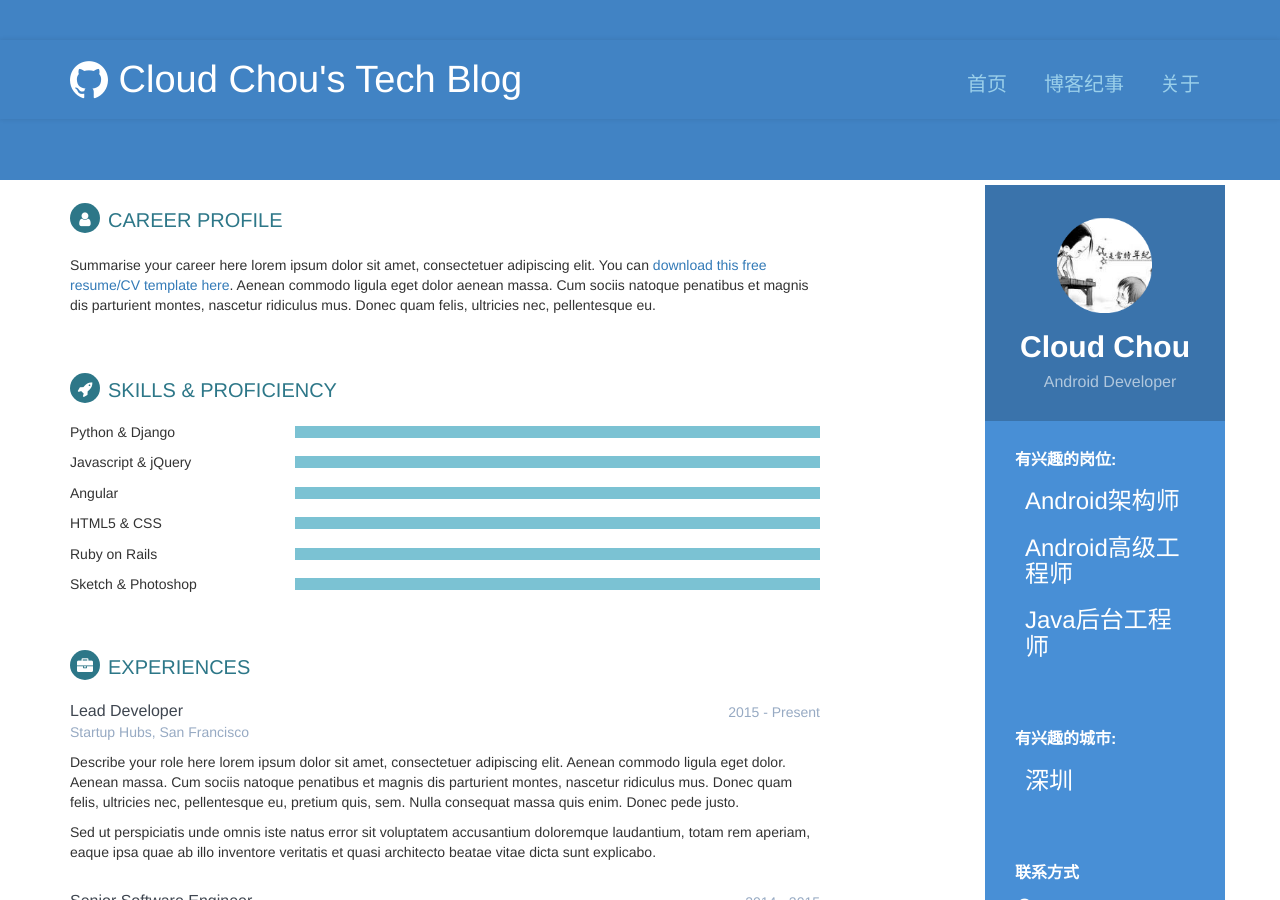
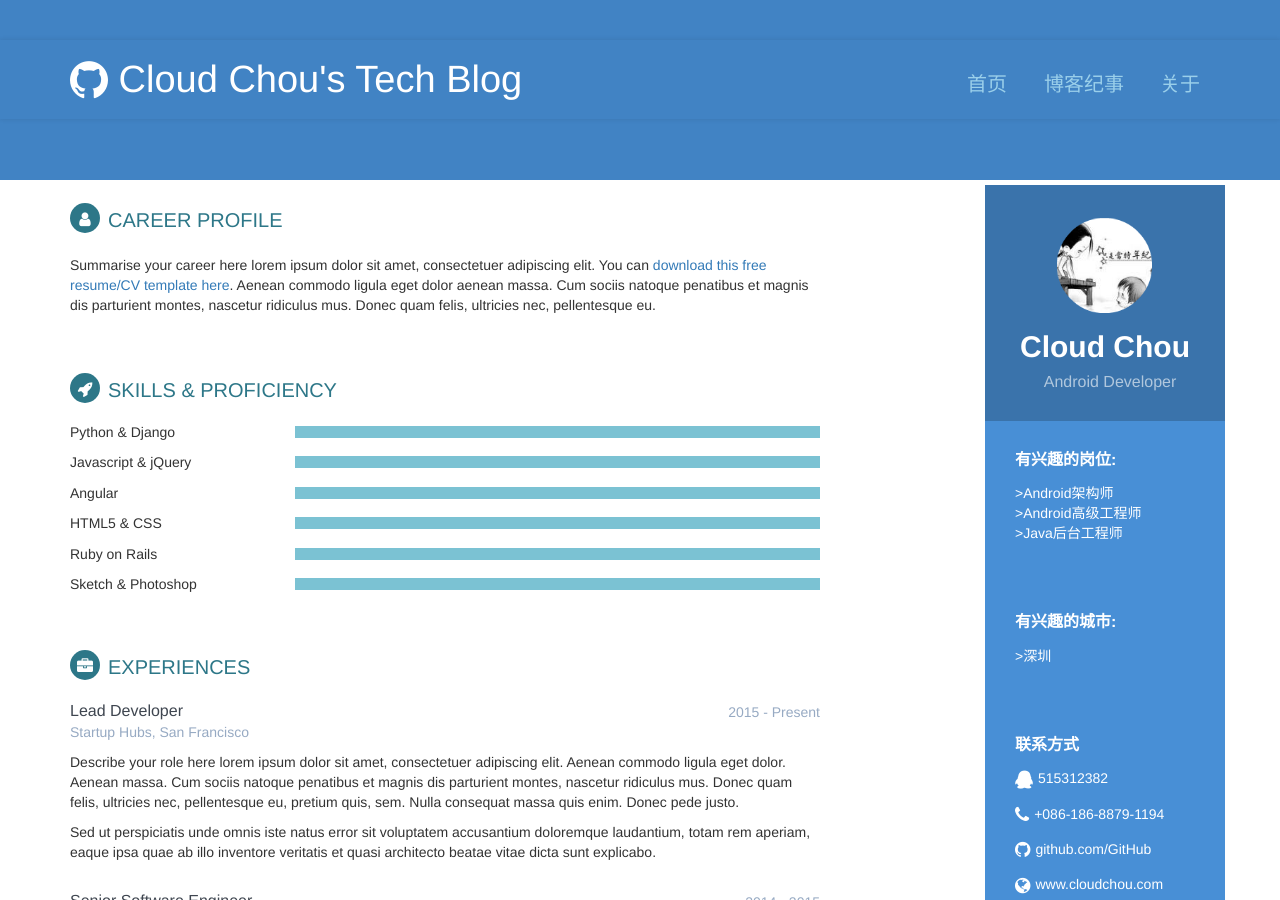
Before and after one commit to cloudchou/cloudchou.github.io, a Jekyll site: the page built from about.md, in a window 1280 px wide and 900 px high. Built offline with Jekyll 4.4.1, drawn with Linux system fonts in a browser that asks for light colours.

Commit message:
调整样式

```diff
--- a/_includes/about-sidebar-cv.html
+++ b/_includes/about-sidebar-cv.html
@@ -6,21 +6,17 @@
     </div>
     <div class="job-container container-block">
         <h2 class="container-block-title">有兴趣的岗位:</h2>
-        <div class="item">
-            <h3 class="job">Android架构师</h3>
-        </div>
-        <div class="item">
-            <h3 class="job">Android高级工程师</h3>
-        </div>
-        <div class="item">
-            <h3 class="job">Java后台工程师</h3>
-        </div>
+        <ul class="list-unstyled">
+            <li>>Android架构师</li>
+            <li>>Android高级工程师</li>
+            <li>>Java后台工程师</li>
+        </ul>
     </div>
     <div class="location-container  container-block">
         <h2 class="container-block-title">有兴趣的城市:</h2>
-        <div class="item">
-            <h3 class="job">深圳</h3>
-        </div>
+        <ul class="list-unstyled">
+            <li>>深圳</li>
+        </ul>
     </div>
     <!--//profile-container-->
     <div class="contact-container container-block">
```
